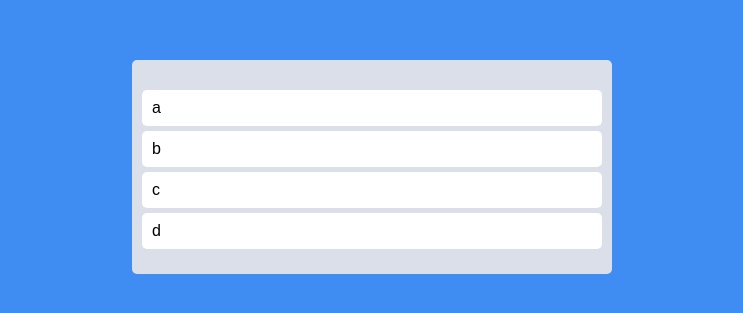
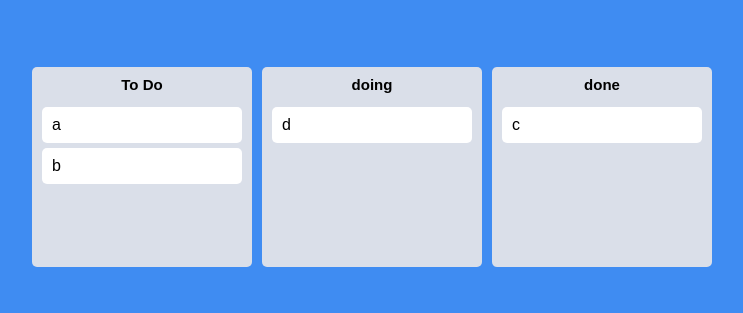
Before and after one commit to daehyeong2/react-masterclass, a React (Create React App) app: page / in a window 1280 px wide. Shown: the part 233-546 px from the top of the page, without its empty margins (268-1011 px from the left). Built offline with nearby package versions, Linux system fonts and the light colour scheme.

Commit message:
7.8 ~ 7.12

```diff
--- a/src/App.tsx
+++ b/src/App.tsx
@@ -1,17 +1,12 @@
-import {
-  DragDropContext,
-  Draggable,
-  DropResult,
-  Droppable,
-} from "react-beautiful-dnd";
+import { DragDropContext, DropResult } from "react-beautiful-dnd";
 import { useRecoilState } from "recoil";
 import styled from "styled-components";
 import { toDoState } from "./atoms";
-import DragabbleCard from "./Components/DragabbleCard";
+import Board from "./Components/Board";
 
 const Wrapper = styled.div`
   display: flex;
-  max-width: 480px;
+  max-width: 680px;
   width: 100%;
   margin: 0 auto;
   justify-content: center;
@@ -22,42 +17,47 @@
 const Boards = styled.div`
   display: grid;
   width: 100%;
-  grid-template-columns: repeat(1, 1fr);
-`;
-
-const Board = styled.div`
-  padding: 20px 10px;
-  padding-top: 30px;
-  background-color: ${(props) => props.theme.boardColor};
-  border-radius: 5px;
-  min-height: 200px;
+  gap: 10px;
+  grid-template-columns: repeat(3, 1fr);
 `;
 
 function App() {
   const [toDos, setToDos] = useRecoilState(toDoState);
-  const onDragEnd = ({ draggableId, destination, source }: DropResult) => {
+  const onDragEnd = (info: DropResult) => {
+    const { draggableId, destination, source } = info;
     if (!destination) return;
-    setToDos((oldToDos) => {
-      const toDosCopy = [...oldToDos];
-      toDosCopy.splice(source.index, 1);
-      toDosCopy.splice(destination?.index, 0, draggableId);
-      return toDosCopy;
-    });
+    if (destination?.droppableId === source.droppableId) {
+      setToDos((allBoards) => {
+        const boardCopy = [...allBoards[source.droppableId]];
+        boardCopy.splice(source.index, 1);
+        boardCopy.splice(destination.index, 0, draggableId);
+        return {
+          ...allBoards,
+          [source.droppableId]: boardCopy,
+        };
+      });
+    }
+    if (destination?.droppableId !== source.droppableId) {
+      setToDos((allBoards) => {
+        const sourceBoardCopy = [...allBoards[source.droppableId]];
+        const destinationBoard = [...allBoards[destination.droppableId]];
+        sourceBoardCopy.splice(source.index, 1);
+        destinationBoard.splice(destination.index, 0, draggableId);
+        return {
+          ...allBoards,
+          [source.droppableId]: sourceBoardCopy,
+          [destination.droppableId]: destinationBoard,
+        };
+      });
+    }
   };
   return (
     <DragDropContext onDragEnd={onDragEnd}>
       <Wrapper>
         <Boards>
-          <Droppable droppableId="one">
-            {(magic) => (
-              <Board ref={magic.innerRef} {...magic.droppableProps}>
-                {toDos.map((toDo, index) => (
-                  <DragabbleCard key={toDo} toDo={toDo} index={index} />
-                ))}
-                {magic.placeholder}
-              </Board>
-            )}
-          </Droppable>
+          {Object.keys(toDos).map((boardId) => (
+            <Board toDos={toDos[boardId]} boardId={boardId} key={boardId} />
+          ))}
         </Boards>
       </Wrapper>
     </DragDropContext>
--- /dev/null
+++ b/src/Components/Board.tsx
@@ -0,0 +1,61 @@
+import { Droppable } from "react-beautiful-dnd";
+import DragabbleCard from "./DragabbleCard";
+import styled from "styled-components";
+
+interface IWrapperProps {
+  isDraggingOver: boolean;
+  draggingFromThisWith: boolean;
+}
+
+const Wrapper = styled.div<IWrapperProps>`
+  padding: 20px 10px;
+  padding-top: 10px;
+  background-color: ${(props) =>
+    props.draggingFromThisWith
+      ? "#74b9ff"
+      : props.isDraggingOver
+      ? "#81ecec"
+      : props.theme.boardColor};
+  border-radius: 5px;
+  min-height: 200px;
+  display: flex;
+  flex-direction: column;
+  transition: 0.2s background-color ease-in-out;
+`;
+const Title = styled.h2`
+  text-align: center;
+  font-weight: 600;
+  margin-bottom: 15px;
+  font-size: 15px;
+`;
+const Area = styled.div`
+  flex-grow: 1;
+`;
+
+interface IBoardProps {
+  toDos: string[];
+  boardId: string;
+}
+
+function Board({ toDos, boardId }: IBoardProps) {
+  return (
+    <Droppable droppableId={boardId}>
+      {(magic, info) => (
+        <Wrapper
+          isDraggingOver={info.isDraggingOver}
+          draggingFromThisWith={Boolean(info.draggingFromThisWith)}
+        >
+          <Title>{boardId}</Title>
+          <Area ref={magic.innerRef} {...magic.droppableProps}>
+            {toDos.map((toDo, index) => (
+              <DragabbleCard key={toDo} toDo={toDo} index={index} />
+            ))}
+            {magic.placeholder}
+          </Area>
+        </Wrapper>
+      )}
+    </Droppable>
+  );
+}
+
+export default Board;
--- a/src/Components/DragabbleCard.tsx
+++ b/src/Components/DragabbleCard.tsx
@@ -2,11 +2,19 @@
 import { Draggable } from "react-beautiful-dnd";
 import styled from "styled-components";
 
-const Card = styled.div`
+interface ICardProps {
+  isDragging: boolean;
+}
+
+const Card = styled.div<ICardProps>`
   border-radius: 5px;
   padding: 10px 10px;
   margin-bottom: 5px;
-  background-color: ${(props) => props.theme.cardColor};
+  background-color: ${(props) =>
+    props.isDragging ? "#fd79a8" : props.theme.cardColor};
+  box-shadow: ${(props) =>
+    props.isDragging ? "2px 3px 3px rgba(0,0,0,0.3)" : "none"};
+  transition: background-color 0.3s ease-in-out;
 `;
 
 interface IDragabbleCardProps {
@@ -17,8 +25,9 @@
 function DragabbleCard({ toDo, index }: IDragabbleCardProps) {
   return (
     <Draggable key={toDo} draggableId={toDo} index={index}>
-      {(magic) => (
+      {(magic, info) => (
         <Card
+          isDragging={info.isDragging}
           ref={magic.innerRef}
           {...magic.draggableProps}
           {...magic.dragHandleProps}
--- a/src/atoms.ts
+++ b/src/atoms.ts
@@ -1,6 +1,14 @@
-import { atom, selector } from "recoil";
+import { atom } from "recoil";
 
-export const toDoState = atom({
+interface IToDoState {
+  [key: string]: string[];
+}
+
+export const toDoState = atom<IToDoState>({
   key: "toDo",
-  default: ["a", "b", "c", "d"],
+  default: {
+    "To Do": ["a", "b"],
+    doing: ["d"],
+    done: ["c"],
+  },
 });
```
